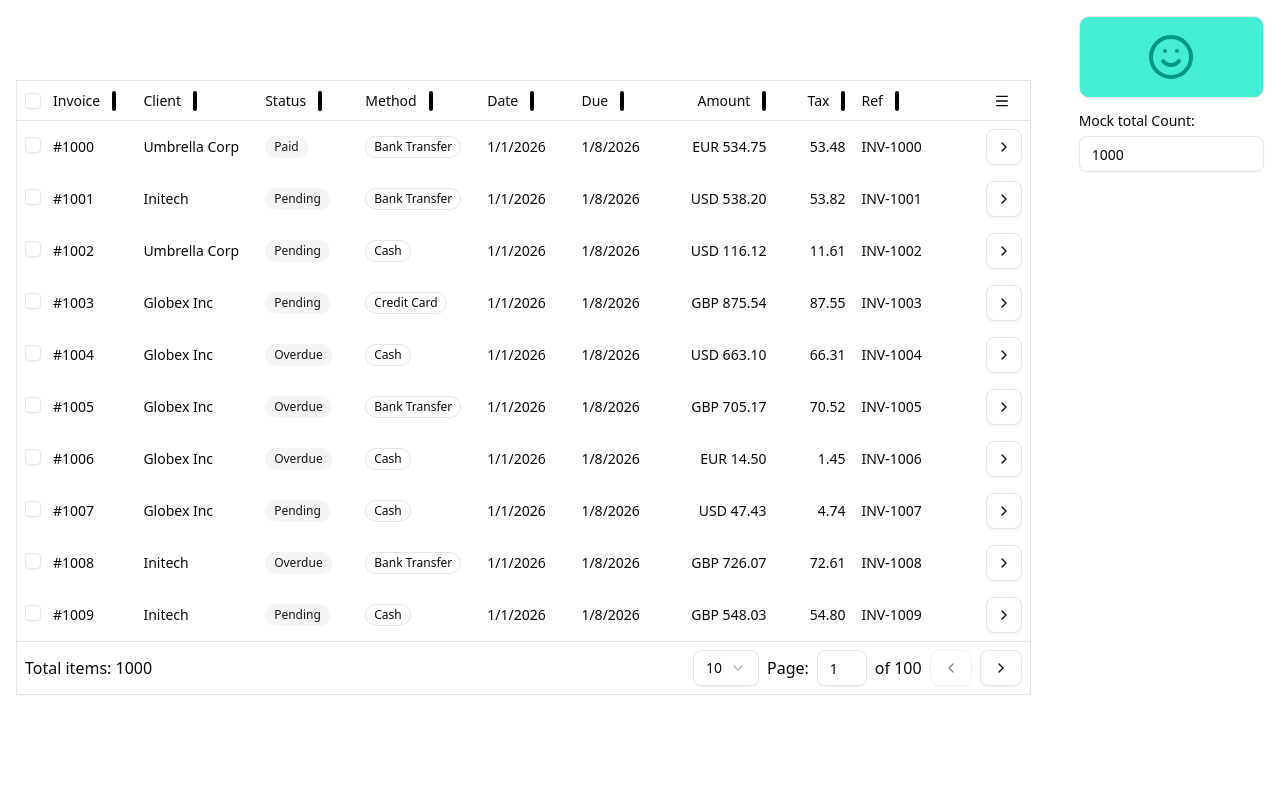
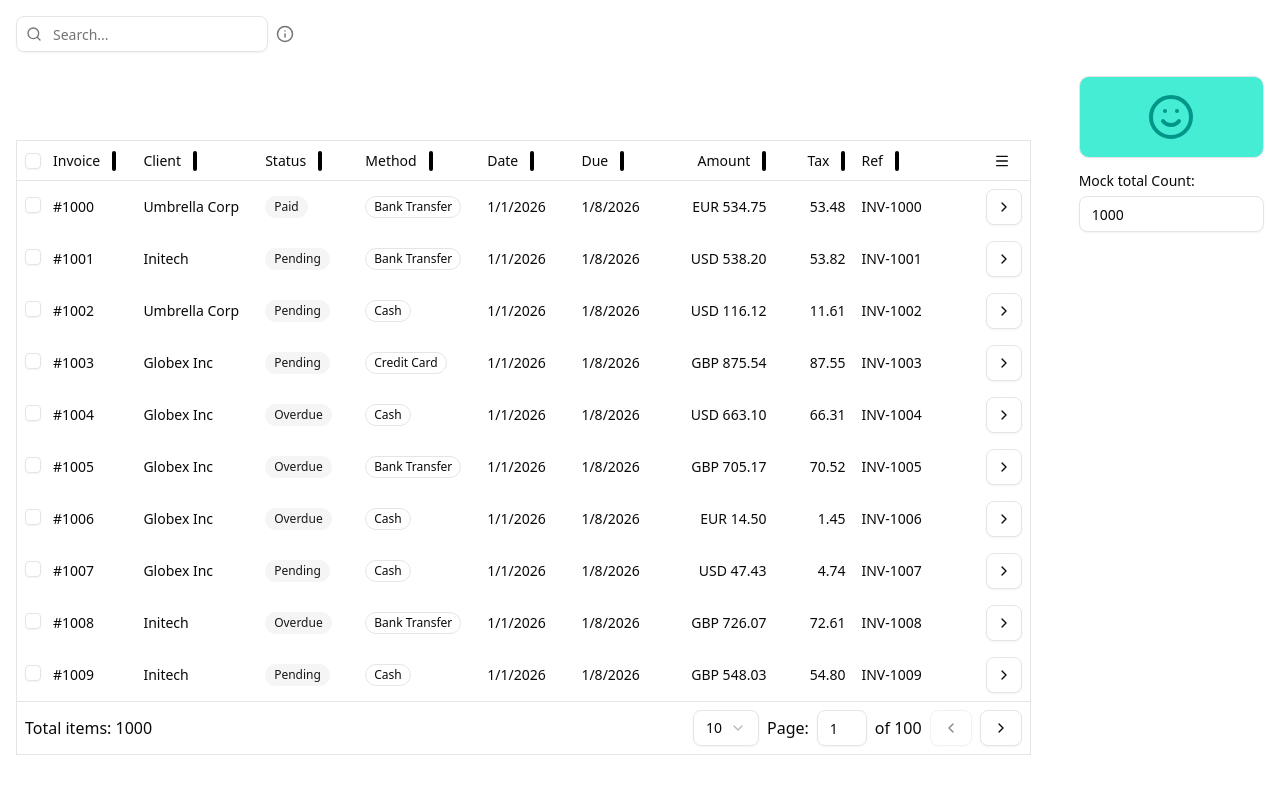
Before and after one commit to rejnowicz281/utab, a React (Vite) app: page / in a window 1280 px wide. Shown: the top 794 px of the page. Built offline with nearby package versions, Linux system fonts and the light colour scheme.

Commit message:
Local search

```diff
--- /dev/null
+++ b/src/components/organisms/filter-controller/components/local-search/local-search.tsx
@@ -0,0 +1,35 @@
+import { Input, InputDiv, InputLeftIcon } from "@/components/ui/input";
+import { useDebounce } from "@/lib/hooks";
+import { useParamsLocalSearch } from "@/lib/utils";
+import { Search } from "lucide-react";
+import { useEffect, useState } from "react";
+import { useSearchParams } from "react-router";
+export const LocalSearch = () => {
+    const localSearchParam = useParamsLocalSearch();
+    const setSearchParams = useSearchParams()[1];
+
+    const [inputValue, setInputValue] = useState(localSearchParam);
+
+    const debouncedValue = useDebounce(inputValue, 300);
+
+    useEffect(() => {
+        if (!debouncedValue) {
+            setSearchParams((prev) => Object.fromEntries([...prev.entries()].filter(([key]) => key !== "localSearch")));
+            return;
+        }
+
+        setSearchParams((prev) => Object.fromEntries([...prev.entries(), ["localSearch", debouncedValue]]));
+    }, [debouncedValue, setSearchParams]);
+
+    return (
+        <InputDiv>
+            <InputLeftIcon component={Search} />
+            <Input
+                variant="icon-left"
+                placeholder="Search..."
+                value={inputValue}
+                onChange={(e) => setInputValue(e.target.value)}
+            />
+        </InputDiv>
+    );
+};
--- a/src/components/organisms/filter-controller/filter-controller.tsx
+++ b/src/components/organisms/filter-controller/filter-controller.tsx
@@ -1,3 +1,21 @@
+import { Tooltip, TooltipContent, TooltipTrigger } from "@/components/ui/tooltip";
+import { Info } from "lucide-react";
+import { LocalSearch } from "./components/local-search/local-search";
+
 export const FilterController = () => {
-    return <div>FilterController</div>;
+    return (
+        <div className="flex items-center gap-2">
+            <LocalSearch />
+            <Tooltip>
+                <TooltipTrigger>
+                    <Info className="text-muted-foreground" size={18} />
+                </TooltipTrigger>
+                <TooltipContent className="flex flex-col items-center text-center gap-1">
+                    <span>Filters table data by searching for partial text matches in:</span>
+                    <span>Invoice, Client</span>
+                    <span className="text-muted-foreground">Press Ctrl + / to focus</span>
+                </TooltipContent>
+            </Tooltip>
+        </div>
+    );
 };
--- a/src/components/pages/main-page/main-page.tsx
+++ b/src/components/pages/main-page/main-page.tsx
@@ -1,3 +1,4 @@
+import { FilterController } from "@/components/organisms/filter-controller/filter-controller";
 import { TanstackTableReorderDialog } from "@/components/organisms/tanstack-table/components/reorder/reorder.dialog";
 import { TableActionMockButton } from "@/components/organisms/tanstack-table/components/selected-rows/components/table-action-button";
 import { TanstackTable } from "@/components/organisms/tanstack-table/tanstack-table";
@@ -5,6 +6,7 @@ import { Badge } from "@/components/ui/badge";
 import { Button } from "@/components/ui/button";
 import { Input } from "@/components/ui/input";
 import { Label } from "@/components/ui/label";
+import { TooltipProvider } from "@/components/ui/tooltip";
 import { useParamsPageNumber, useParamsPageSize } from "@/lib/utils";
 import { generateMockInvoices, type IInvoice } from "@/mock/mock-data";
 import { createColumnHelper, getCoreRowModel } from "@tanstack/react-table";
@@ -112,7 +114,9 @@ export default function MainPage() {
     const paginatedData = mockData.slice(startIndex, endIndex);
 
     return (
+        <TooltipProvider>
             <div className="flex flex-col gap-6 p-4">
+                <FilterController />
                 <div className="flex gap-12">
                     <TanstackTable
                         classNames={{
@@ -148,7 +152,6 @@ export default function MainPage() {
                         }}
                         id="invoices-table"
                     />
-
                     <div className="flex flex-col gap-4">
                         <div className="border bg-teal-300 rounded-lg flex items-center justify-center p-4">
                             <Smile className="text-teal-600" size={48} />
@@ -166,5 +169,6 @@ export default function MainPage() {
                     </div>
                 </div>
             </div>
+        </TooltipProvider>
     );
 }
--- a/src/components/ui/input.tsx
+++ b/src/components/ui/input.tsx
@@ -1,8 +1,31 @@
-import * as React from "react"
+import * as React from "react";
 
-import { cn } from "@/lib/utils"
+import { cn } from "@/lib/utils";
+import { Search, type LucideProps } from "lucide-react";
 
-function Input({ className, type, ...props }: React.ComponentProps<"input">) {
+function InputDiv({ className, ...props }: React.ComponentProps<"div">) {
+    return <div data-slot="input-div" className={cn("relative", className)} {...props} />;
+}
+
+function InputLeftIcon({ className, component, ...props }: LucideProps & { component?: React.ElementType }) {
+    const IconComponent = component || Search;
+
+    return (
+        <IconComponent
+            {...props}
+            className={cn("h-4 w-4 absolute left-2.5 top-2.5 text-muted-foreground", className)}
+        />
+    );
+}
+
+function Input({
+    className,
+    type,
+    variant = "default",
+    ...props
+}: React.ComponentProps<"input"> & {
+    variant?: "default" | "icon-left";
+}) {
     return (
         <input
             type={type}
@@ -11,11 +34,12 @@ function Input({ className, type, ...props }: React.ComponentProps<"input">) {
                 "file:text-foreground placeholder:text-muted-foreground selection:bg-primary selection:text-primary-foreground dark:bg-input/30 border-input h-9 w-full min-w-0 rounded-md border bg-transparent px-3 py-1 text-base shadow-xs transition-[color,box-shadow] outline-none file:inline-flex file:h-7 file:border-0 file:bg-transparent file:text-sm file:font-medium disabled:pointer-events-none disabled:cursor-not-allowed disabled:opacity-50 md:text-sm",
                 "focus-visible:border-ring focus-visible:ring-ring/50 focus-visible:ring-[3px]",
                 "aria-invalid:ring-destructive/20 dark:aria-invalid:ring-destructive/40 aria-invalid:border-destructive",
+                variant === "icon-left" && "pl-9",
                 className
             )}
             {...props}
         />
-  )
+    );
 }
 
-export { Input }
+export { Input, InputDiv, InputLeftIcon };
--- /dev/null
+++ b/src/components/ui/tooltip.tsx
@@ -0,0 +1,55 @@
+import * as React from "react"
+import { Tooltip as TooltipPrimitive } from "radix-ui"
+
+import { cn } from "@/lib/utils"
+
+function TooltipProvider({
+  delayDuration = 0,
+  ...props
+}: React.ComponentProps<typeof TooltipPrimitive.Provider>) {
+  return (
+    <TooltipPrimitive.Provider
+      data-slot="tooltip-provider"
+      delayDuration={delayDuration}
+      {...props}
+    />
+  )
+}
+
+function Tooltip({
+  ...props
+}: React.ComponentProps<typeof TooltipPrimitive.Root>) {
+  return <TooltipPrimitive.Root data-slot="tooltip" {...props} />
+}
+
+function TooltipTrigger({
+  ...props
+}: React.ComponentProps<typeof TooltipPrimitive.Trigger>) {
+  return <TooltipPrimitive.Trigger data-slot="tooltip-trigger" {...props} />
+}
+
+function TooltipContent({
+  className,
+  sideOffset = 0,
+  children,
+  ...props
+}: React.ComponentProps<typeof TooltipPrimitive.Content>) {
+  return (
+    <TooltipPrimitive.Portal>
+      <TooltipPrimitive.Content
+        data-slot="tooltip-content"
+        sideOffset={sideOffset}
+        className={cn(
+          "bg-foreground text-background animate-in fade-in-0 zoom-in-95 data-[state=closed]:animate-out data-[state=closed]:fade-out-0 data-[state=closed]:zoom-out-95 data-[side=bottom]:slide-in-from-top-2 data-[side=left]:slide-in-from-right-2 data-[side=right]:slide-in-from-left-2 data-[side=top]:slide-in-from-bottom-2 z-50 w-fit origin-(--radix-tooltip-content-transform-origin) rounded-md px-3 py-1.5 text-xs text-balance",
+          className
+        )}
+        {...props}
+      >
+        {children}
+        <TooltipPrimitive.Arrow className="bg-foreground fill-foreground z-50 size-2.5 translate-y-[calc(-50%_-_2px)] rotate-45 rounded-[2px]" />
+      </TooltipPrimitive.Content>
+    </TooltipPrimitive.Portal>
+  )
+}
+
+export { Tooltip, TooltipTrigger, TooltipContent, TooltipProvider }
--- a/src/lib/hooks.ts
+++ b/src/lib/hooks.ts
@@ -19,3 +19,17 @@ export const useLocalState = <T>(
 
     return [state, setState];
 };
+
+export const useDebounce = <T>(value: T, delay = 500) => {
+    const [debouncedValue, setDebouncedValue] = useState<T>(value);
+
+    useEffect(() => {
+        const timeout = setTimeout(() => {
+            setDebouncedValue(value);
+        }, delay);
+
+        return () => clearTimeout(timeout);
+    }, [value, delay]);
+
+    return debouncedValue;
+};
--- a/src/lib/utils.ts
+++ b/src/lib/utils.ts
@@ -17,3 +17,9 @@ export function useParamsPageSize() {
 
     return paramsPageSize ? Number(paramsPageSize) : 10;
 }
+
+export const useParamsLocalSearch = () => {
+    const paramsLocalSearch = useSearchParams()[0].get("localSearch");
+
+    return paramsLocalSearch ? String(paramsLocalSearch) : "";
+};
```
Lines whose indentation alone changed are shown as unchanged.
